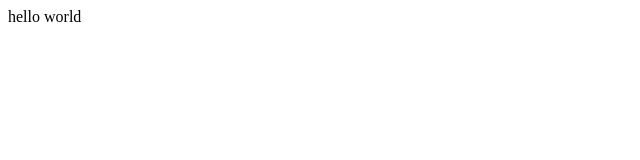
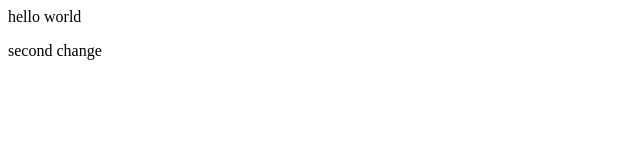
Before and after one commit to ch1ies/javascript-project, a plain HTML site: page scr/index.html in a window 1280 px wide. Shown: the full height of the page, 0-640 px from the left. Drawn offline with Linux system fonts and the light colour scheme.

Commit message:
third change

```diff
--- a/scr/index.html
+++ b/scr/index.html
@@ -9,5 +9,8 @@
     <div>
         hello world
     </div>
+    <p>
+        second change
+    </p>
 </body>
 </html>
```
